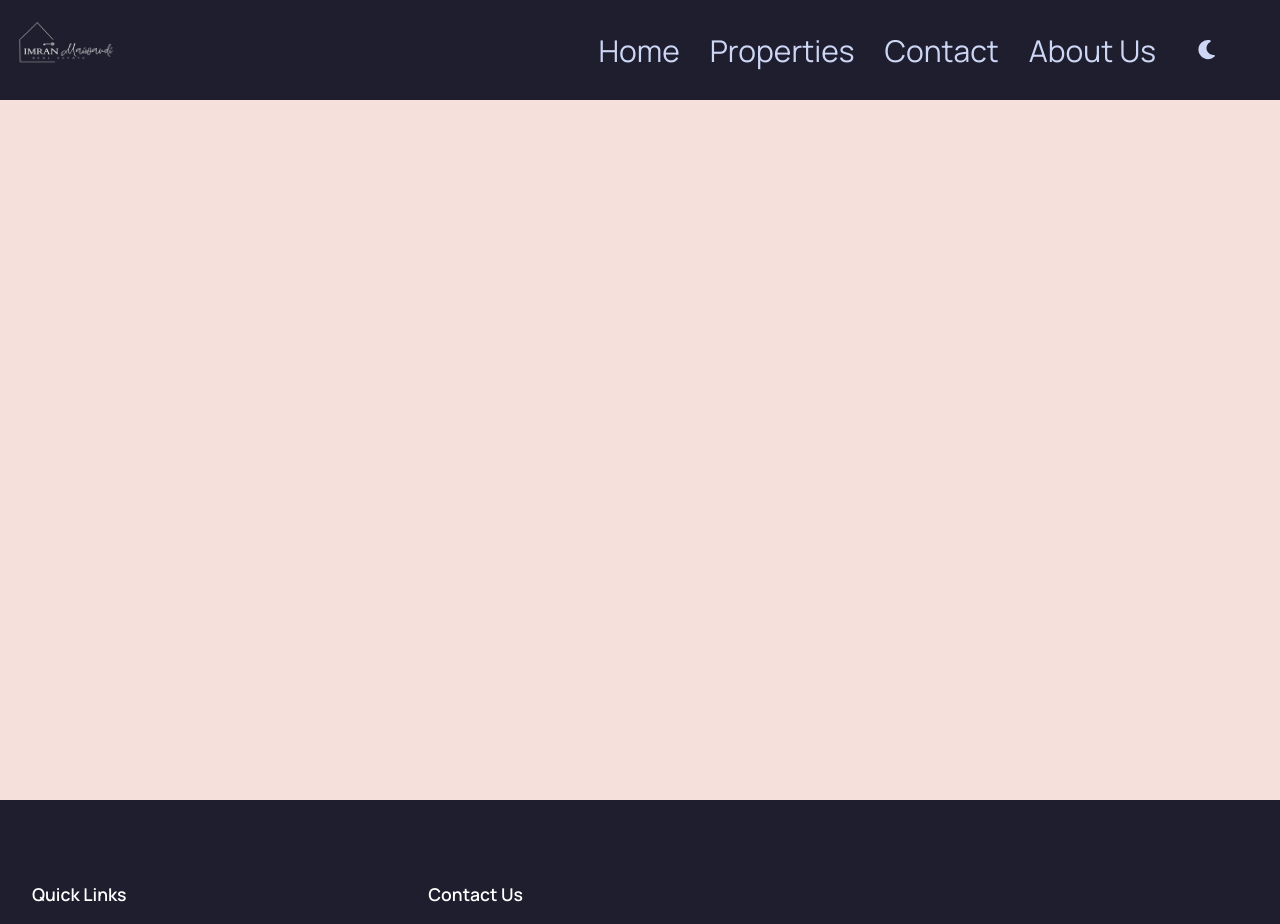
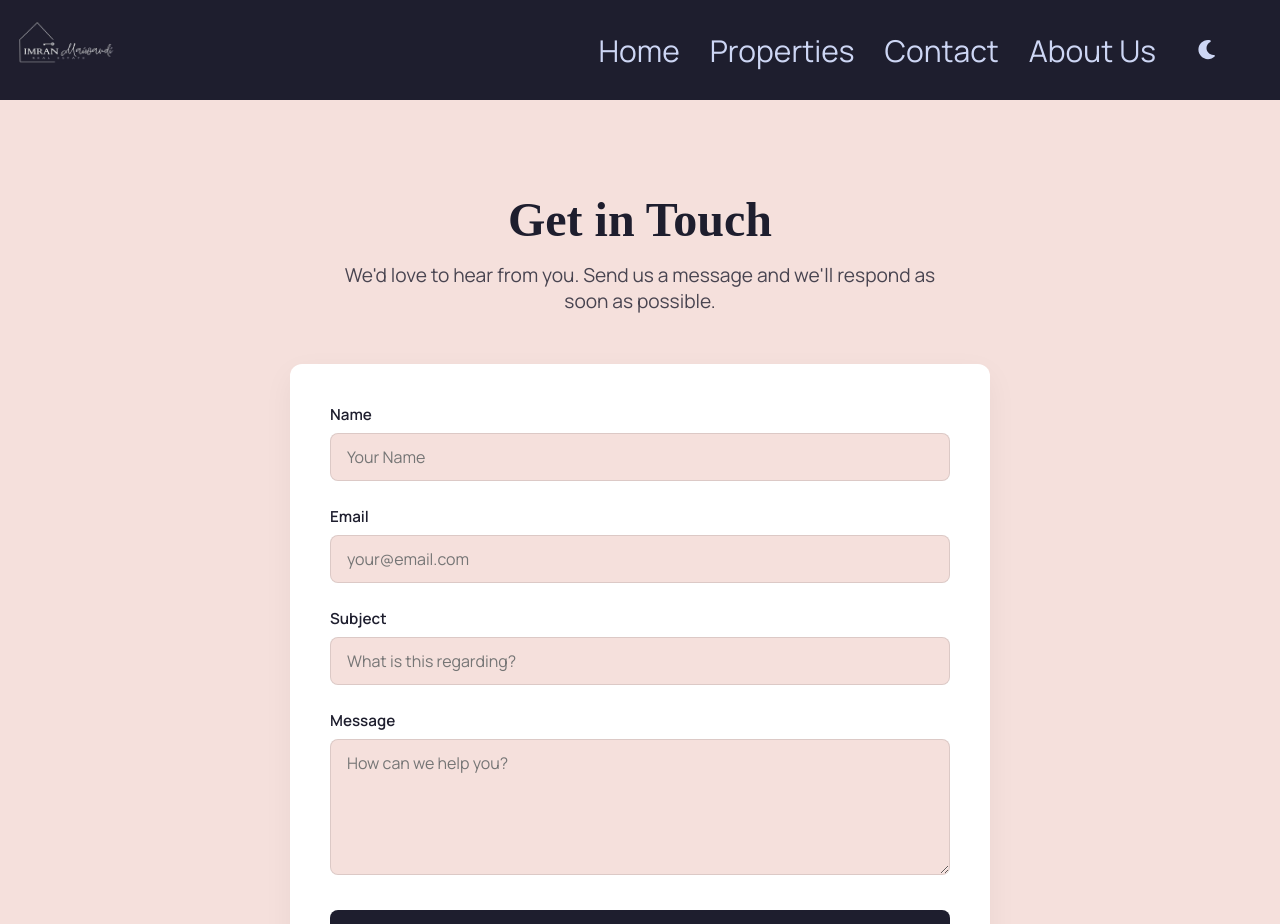
Before and after one commit to alpasht/react-coursework, a React (Vite) app: page /contact in a window 1280 px wide. Shown: the top 924 px of the page. Built offline with nearby package versions, Linux system fonts and the light colour scheme; a web font is replaced by a local one.

Commit message:
added contact page with basic form & styles

```diff
--- /dev/null
+++ b/src/webpages/ContactPage/Contact.css
@@ -0,0 +1,117 @@
+.contact-page {
+    padding: 60px 20px;
+    background-color: var(--bg-color);
+    min-height: 80vh;
+    animation: fadeIn 0.5s ease-out;
+}
+
+.contact-header {
+    text-align: center;
+    margin-bottom: 50px;
+}
+
+.contact-header h1 {
+    font-size: 3rem;
+    color: var(--text-color);
+    margin-bottom: 15px;
+}
+
+.contact-header p {
+    font-size: 1.2rem;
+    color: var(--text-color);
+    opacity: 0.8;
+    max-width: 600px;
+    margin: 0 auto;
+}
+
+.contact-container {
+    max-width: 700px;
+    margin: 0 auto;
+    background-color: var(--element-bg);
+    border-radius: 12px;
+    box-shadow: 0 10px 30px rgba(0, 0, 0, 0.05);
+    overflow: hidden;
+}
+
+.contact-content {
+    padding: 40px;
+}
+
+.contact-form {
+    display: flex;
+    flex-direction: column;
+    gap: 25px;
+}
+
+.form-group {
+    display: flex;
+    flex-direction: column;
+    gap: 8px;
+    text-align: left;
+}
+
+.form-group label {
+    font-weight: 600;
+    color: var(--text-color);
+    font-size: 0.95rem;
+}
+
+.form-group input,
+.form-group textarea {
+    padding: 12px 16px;
+    border: 1px solid rgba(0, 0, 0, 0.1);
+    border-radius: 8px;
+    font-family: inherit;
+    font-size: 1rem;
+    background-color: var(--bg-color);
+    color: var(--text-color);
+    transition: border-color 0.3s ease, box-shadow 0.3s ease;
+}
+
+.form-group input:focus,
+.form-group textarea:focus {
+    outline: none;
+    border-color: var(--secondary-color);
+    box-shadow: 0 0 0 3px rgba(102, 155, 188, 0.1);
+    /* light blue tint based on secondary color */
+}
+
+.submit-btn {
+    padding: 14px 28px;
+    background-color: var(--text-color);
+    color: white;
+    border: none;
+    border-radius: 8px;
+    font-size: 1rem;
+    font-weight: 600;
+    cursor: pointer;
+    transition: transform 0.2s ease, opacity 0.2s ease;
+    margin-top: 10px;
+}
+
+.submit-btn:hover {
+    opacity: 0.9;
+    transform: translateY(-2px);
+}
+
+@keyframes fadeIn {
+    from {
+        opacity: 0;
+        transform: translateY(20px);
+    }
+
+    to {
+        opacity: 1;
+        transform: translateY(0);
+    }
+}
+
+@media (max-width: 768px) {
+    .contact-content {
+        padding: 25px;
+    }
+
+    .contact-header h1 {
+        font-size: 2.5rem;
+    }
+}
--- /dev/null
+++ b/src/webpages/ContactPage/Contact.jsx
@@ -0,0 +1,42 @@
+import './Contact.css';
+
+function Contact() {
+    return (
+        <div className="contact-page">
+            <div className="contact-header">
+                <h1>Get in Touch</h1>
+                <p>We'd love to hear from you. Send us a message and we'll respond as soon as possible.</p>
+            </div>
+
+            <div className="contact-container">
+                <div className="contact-content">
+                    <form className="contact-form">
+                        <div className="form-group">
+                            <label htmlFor="name">Name</label>
+                            <input type="text" id="name" placeholder="Your Name" />
+                        </div>
+
+                        <div className="form-group">
+                            <label htmlFor="email">Email</label>
+                            <input type="email" id="email" placeholder="your@email.com" />
+                        </div>
+
+                        <div className="form-group">
+                            <label htmlFor="subject">Subject</label>
+                            <input type="text" id="subject" placeholder="What is this regarding?" />
+                        </div>
+
+                        <div className="form-group">
+                            <label htmlFor="message">Message</label>
+                            <textarea id="message" placeholder="How can we help you?" rows="5"></textarea>
+                        </div>
+
+                        <button type="submit" className="submit-btn">Send Message</button>
+                    </form>
+                </div>
+            </div>
+        </div>
+    )
+}
+
+export default Contact
--- a/src/webpages/HomePage/Home.jsx
+++ b/src/webpages/HomePage/Home.jsx
@@ -4,6 +4,7 @@ import '../index.css'
 import './Home.css'
 import PropertyShowcase from '../PropertyPage/PropertyShowcase';
 import Property from '../PropertyPage/Property';
+import Contact from '../ContactPage/Contact';
 
 function Home() {
     return (
@@ -34,7 +35,7 @@ function Home() {
                 } />
                 <Route path="/property" element={<Property />} />
                 <Route path="/property/:id" element={<PropertyShowcase />} />
-
+                <Route path="/contact" element={<Contact />} />
             </Routes>
         </div>
     )
```
